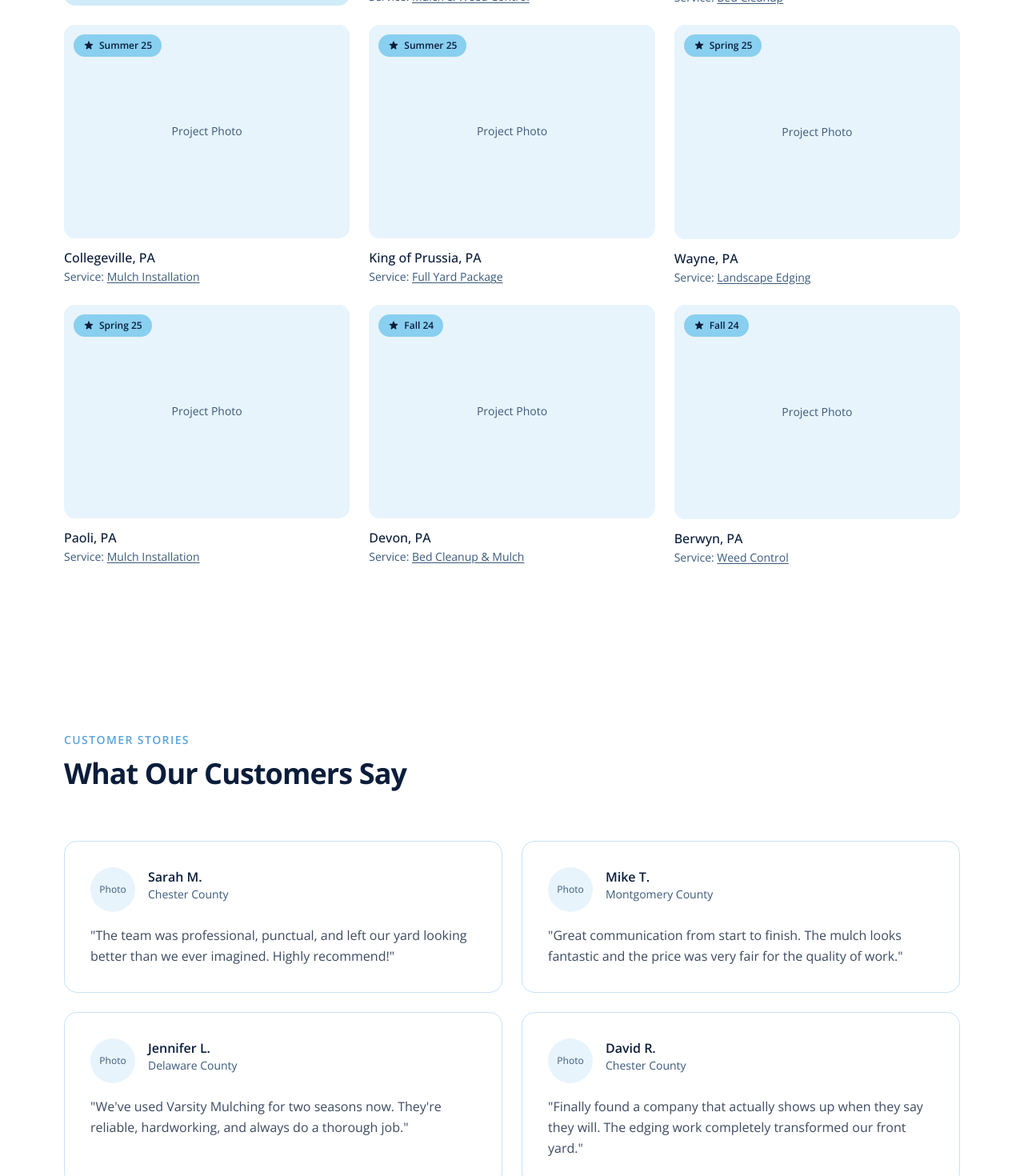
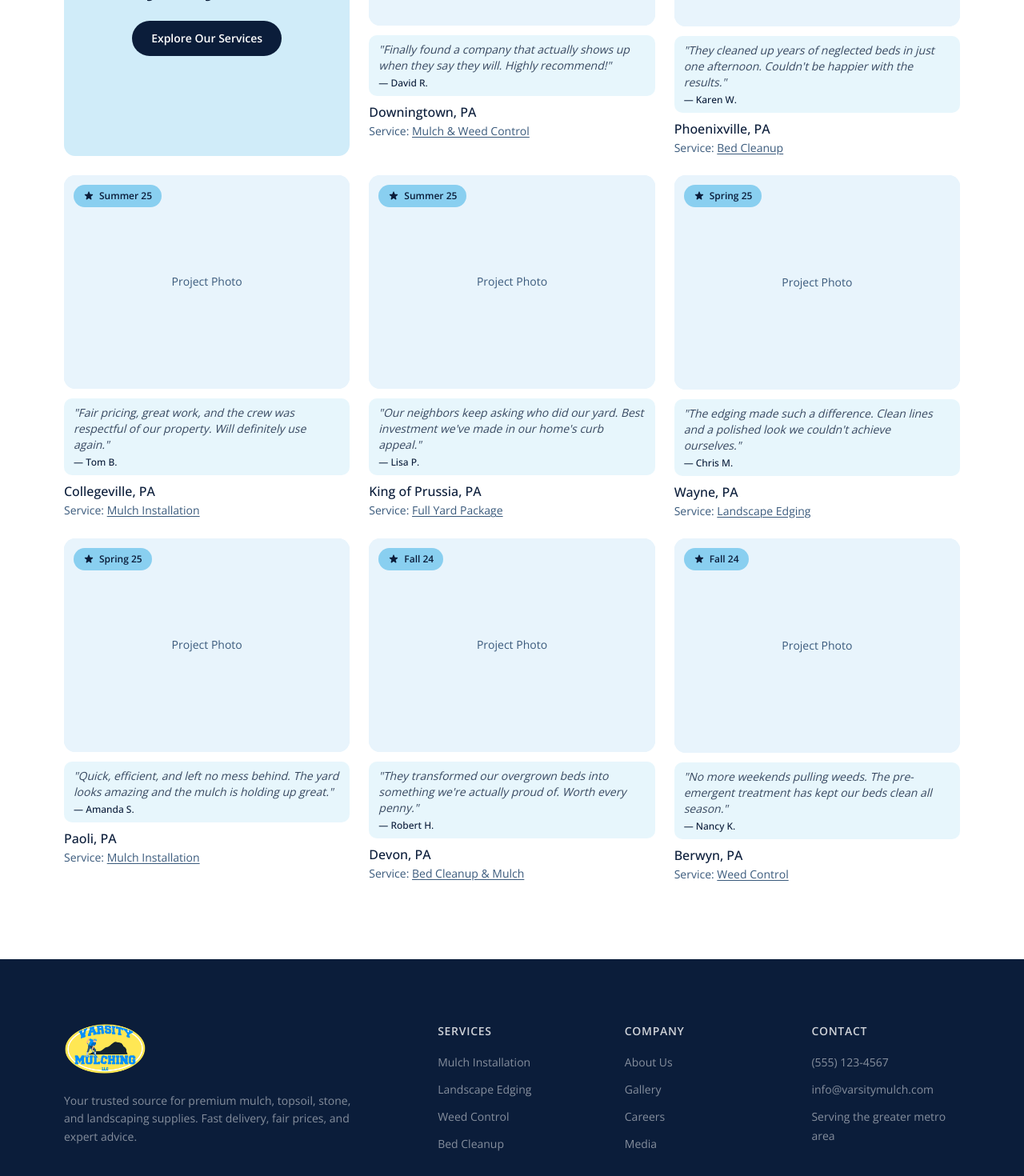
Before and after one commit to Mattgio5/vm-website, a Next.js app: page /gallery in a window 1280 px wide. Shown: the part 1140-2610 px from the top of the page at 80% size. Built offline with nearby package versions, Linux system fonts and the light colour scheme.

Commit message:
feat: embed testimonials in project cards\n\nRemove separate testimonials section and integrate directly into cards.

```diff
--- a/app/gallery/page.tsx
+++ b/app/gallery/page.tsx
@@ -7,7 +7,7 @@ export const metadata = {
   description: "Browse our portfolio of completed mulching, edging, and landscape bed projects across Pennsylvania.",
 }
 
-// Gallery projects sorted newest to oldest
+// Gallery projects sorted newest to oldest with testimonials embedded
 const projects = [
   {
     id: 1,
@@ -15,6 +15,10 @@ const projects = [
     service: "Mulch Installation",
     season: "Spring 26",
     image: "/placeholder.svg?height=400&width=600",
+    testimonial: {
+      name: "Sarah M.",
+      quote: "The team was professional, punctual, and left our yard looking better than we ever imagined.",
+    },
   },
   {
     id: 2,
@@ -22,6 +26,10 @@ const projects = [
     service: "Full Bed Renovation",
     season: "Spring 26",
     image: "/placeholder.svg?height=400&width=600",
+    testimonial: {
+      name: "Mike T.",
+      quote: "Great communication from start to finish. The mulch looks fantastic and the price was very fair.",
+    },
   },
   {
     id: 3,
@@ -29,6 +37,10 @@ const projects = [
     service: "Landscape Edging",
     season: "Spring 26",
     image: "/placeholder.svg?height=400&width=600",
+    testimonial: {
+      name: "Jennifer L.",
+      quote: "We've used Varsity Mulching for two seasons now. They're reliable and always do a thorough job.",
+    },
   },
   // CTA box will go here (index 3 in the grid = row 2, col 1)
   {
@@ -37,6 +49,10 @@ const projects = [
     service: "Mulch & Weed Control",
     season: "Fall 25",
     image: "/placeholder.svg?height=400&width=600",
+    testimonial: {
+      name: "David R.",
+      quote: "Finally found a company that actually shows up when they say they will. Highly recommend!",
+    },
   },
   {
     id: 5,
@@ -44,6 +60,10 @@ const projects = [
     service: "Bed Cleanup",
     season: "Fall 25",
     image: "/placeholder.svg?height=400&width=600",
+    testimonial: {
+      name: "Karen W.",
+      quote: "They cleaned up years of neglected beds in just one afternoon. Couldn't be happier with the results.",
+    },
   },
   {
     id: 6,
@@ -51,6 +71,10 @@ const projects = [
     service: "Mulch Installation",
     season: "Summer 25",
     image: "/placeholder.svg?height=400&width=600",
+    testimonial: {
+      name: "Tom B.",
+      quote: "Fair pricing, great work, and the crew was respectful of our property. Will definitely use again.",
+    },
   },
   {
     id: 7,
@@ -58,6 +82,10 @@ const projects = [
     service: "Full Yard Package",
     season: "Summer 25",
     image: "/placeholder.svg?height=400&width=600",
+    testimonial: {
+      name: "Lisa P.",
+      quote: "Our neighbors keep asking who did our yard. Best investment we've made in our home's curb appeal.",
+    },
   },
   {
     id: 8,
@@ -65,6 +93,10 @@ const projects = [
     service: "Landscape Edging",
     season: "Spring 25",
     image: "/placeholder.svg?height=400&width=600",
+    testimonial: {
+      name: "Chris M.",
+      quote: "The edging made such a difference. Clean lines and a polished look we couldn't achieve ourselves.",
+    },
   },
   {
     id: 9,
@@ -72,6 +104,10 @@ const projects = [
     service: "Mulch Installation",
     season: "Spring 25",
     image: "/placeholder.svg?height=400&width=600",
+    testimonial: {
+      name: "Amanda S.",
+      quote: "Quick, efficient, and left no mess behind. The yard looks amazing and the mulch is holding up great.",
+    },
   },
   {
     id: 10,
@@ -79,6 +115,10 @@ const projects = [
     service: "Bed Cleanup & Mulch",
     season: "Fall 24",
     image: "/placeholder.svg?height=400&width=600",
+    testimonial: {
+      name: "Robert H.",
+      quote: "They transformed our overgrown beds into something we're actually proud of. Worth every penny.",
+    },
   },
   {
     id: 11,
@@ -86,38 +126,10 @@ const projects = [
     service: "Weed Control",
     season: "Fall 24",
     image: "/placeholder.svg?height=400&width=600",
-  },
-]
-
-// Customer testimonials
-const testimonials = [
-  {
-    id: 1,
-    name: "Sarah M.",
-    location: "Chester County",
-    quote: "The team was professional, punctual, and left our yard looking better than we ever imagined. Highly recommend!",
-    image: "/placeholder.svg?height=100&width=100",
-  },
-  {
-    id: 2,
-    name: "Mike T.",
-    location: "Montgomery County",
-    quote: "Great communication from start to finish. The mulch looks fantastic and the price was very fair for the quality of work.",
-    image: "/placeholder.svg?height=100&width=100",
-  },
-  {
-    id: 3,
-    name: "Jennifer L.",
-    location: "Delaware County",
-    quote: "We've used Varsity Mulching for two seasons now. They're reliable, hardworking, and always do a thorough job.",
-    image: "/placeholder.svg?height=100&width=100",
-  },
-  {
-    id: 4,
-    name: "David R.",
-    location: "Chester County",
-    quote: "Finally found a company that actually shows up when they say they will. The edging work completely transformed our front yard.",
-    image: "/placeholder.svg?height=100&width=100",
+    testimonial: {
+      name: "Nancy K.",
+      quote: "No more weekends pulling weeds. The pre-emergent treatment has kept our beds clean all season.",
+    },
   },
 ]
 
@@ -158,7 +170,13 @@ export default function GalleryPage() {
                     <span className="text-sm">Project Photo</span>
                   </div>
                 </div>
-                <div className="mt-3">
+                {/* Testimonial */}
+                <div className="mt-3 rounded-lg bg-vm-blue/20 px-3 py-2">
+                  <p className="text-sm italic text-vm-navy/80">"{project.testimonial.quote}"</p>
+                  <p className="mt-1 text-xs font-medium text-vm-navy">— {project.testimonial.name}</p>
+                </div>
+                {/* Location & Service */}
+                <div className="mt-2">
                   <p className="text-base font-medium text-vm-navy">{project.location}</p>
                   <p className="mt-0.5 text-sm text-muted-foreground">
                     Service: <span className="underline underline-offset-2">{project.service}</span>
@@ -198,7 +216,13 @@ export default function GalleryPage() {
                     <span className="text-sm">Project Photo</span>
                   </div>
                 </div>
-                <div className="mt-3">
+                {/* Testimonial */}
+                <div className="mt-3 rounded-lg bg-vm-blue/20 px-3 py-2">
+                  <p className="text-sm italic text-vm-navy/80">"{project.testimonial.quote}"</p>
+                  <p className="mt-1 text-xs font-medium text-vm-navy">— {project.testimonial.name}</p>
+                </div>
+                {/* Location & Service */}
+                <div className="mt-2">
                   <p className="text-base font-medium text-vm-navy">{project.location}</p>
                   <p className="mt-0.5 text-sm text-muted-foreground">
                     Service: <span className="underline underline-offset-2">{project.service}</span>
@@ -210,43 +234,6 @@ export default function GalleryPage() {
         </div>
       </section>
 
-      {/* Customer Testimonials */}
-      <section className="bg-card px-4 py-20 md:px-12 md:py-28 lg:px-20">
-        <div className="mx-auto max-w-6xl">
-          <div className="mb-12 md:mb-16">
-            <p className="mb-3 text-sm font-semibold tracking-widest text-vm-blue-dark uppercase">
-              Customer Stories
-            </p>
-            <h2 className="text-3xl font-bold tracking-tight text-vm-navy md:text-4xl text-balance">
-              What Our Customers Say
-            </h2>
-          </div>
-
-          <div className="grid gap-6 md:grid-cols-2">
-            {testimonials.map((testimonial) => (
-              <div key={testimonial.id} className="rounded-2xl border border-border bg-background p-6 md:p-8">
-                <div className="flex items-start gap-4">
-                  {/* Photo */}
-                  <div className="relative h-14 w-14 flex-shrink-0 overflow-hidden rounded-full bg-muted">
-                    {/* IMAGE NEEDED: Customer photo or placeholder avatar */}
-                    <div className="absolute inset-0 flex items-center justify-center text-muted-foreground text-xs">
-                      Photo
-                    </div>
-                  </div>
-                  <div>
-                    <p className="font-semibold text-vm-navy">{testimonial.name}</p>
-                    <p className="text-sm text-muted-foreground">{testimonial.location}</p>
-                  </div>
-                </div>
-                <p className="mt-4 text-base leading-relaxed text-vm-navy/80">
-                  "{testimonial.quote}"
-                </p>
-              </div>
-            ))}
-          </div>
-        </div>
-      </section>
-
       <Footer />
     </main>
   )
```
